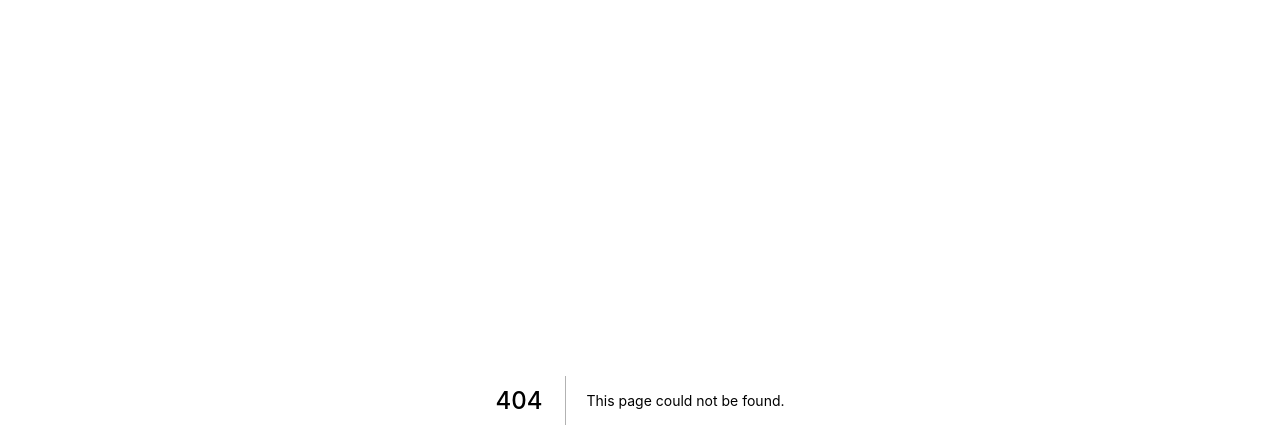
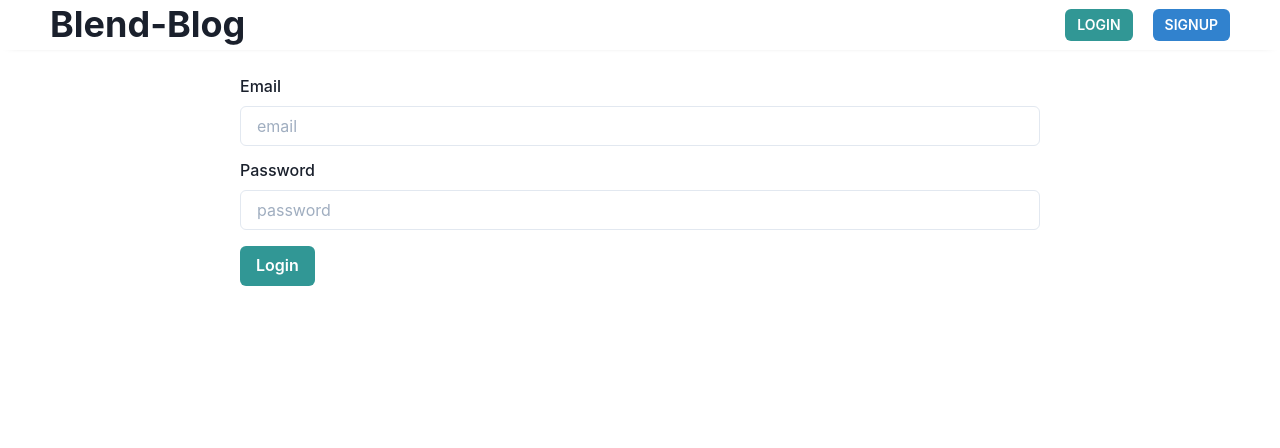
Before and after one commit to DewinP/blend-blog, a Next.js app in the folder web/: page /login in a window 1280 px wide. Before the commit this address had no page. Shown: the top 448 px of the page. Built offline with nearby package versions, Linux system fonts and the light colour scheme.

Commit message:
Added login page using react hook form

```diff
--- a/web/package.json
+++ b/web/package.json
@@ -16,6 +16,7 @@
     "next": "latest",
     "react": "^17.0.1",
     "react-dom": "^17.0.1",
+    "react-hook-form": "^6.14.0",
     "react-icons": "^4.1.0"
   },
   "devDependencies": {
--- a/web/src/pages/index.tsx
+++ b/web/src/pages/index.tsx
@@ -1,4 +1,3 @@
-import { Navbar } from "../components/Navbar";
 import React from "react";
 import { Layout } from "../components/Layout";
 import { Heading } from "@chakra-ui/react";
--- /dev/null
+++ b/web/src/pages/login.tsx
@@ -0,0 +1,60 @@
+import { Input } from "@chakra-ui/input";
+import {
+  FormControl,
+  FormLabel,
+  FormErrorMessage,
+  Button,
+  Stack,
+  Box,
+} from "@chakra-ui/react";
+import React from "react";
+import { useForm } from "react-hook-form";
+import { Layout } from "../components/Layout";
+
+interface loginProps {}
+
+type FormData = {
+  email: string;
+  password: string;
+};
+
+const login: React.FC<loginProps> = ({}) => {
+  const { register, handleSubmit, formState, errors } = useForm<FormData>();
+  const onSubmit = handleSubmit(({ email, password }) => {
+    console.log("email:", email, "password:", password);
+  });
+  return (
+    <Layout>
+      <form onSubmit={onSubmit}>
+        <FormControl>
+          <Stack spacing={3}>
+            <Box>
+              <FormLabel htmlFor="email">Email</FormLabel>
+              <Input name="email" placeholder="email" ref={register} />
+              <FormErrorMessage>
+                {errors.email && errors.email.message}
+              </FormErrorMessage>
+            </Box>
+            <Box>
+              <FormLabel htmlFor="password">Password</FormLabel>
+              <Input name="password" placeholder="password" ref={register} />
+              <FormErrorMessage>
+                {errors.password && errors.password.message}
+              </FormErrorMessage>
+            </Box>
+          </Stack>
+        </FormControl>
+        <Button
+          mt={4}
+          colorScheme="teal"
+          isLoading={formState.isSubmitting}
+          type="submit"
+        >
+          Login
+        </Button>
+      </form>
+    </Layout>
+  );
+};
+
+export default login;
```
Also changed, not shown: 1 other file (tests, documents, lock files or other folders).
